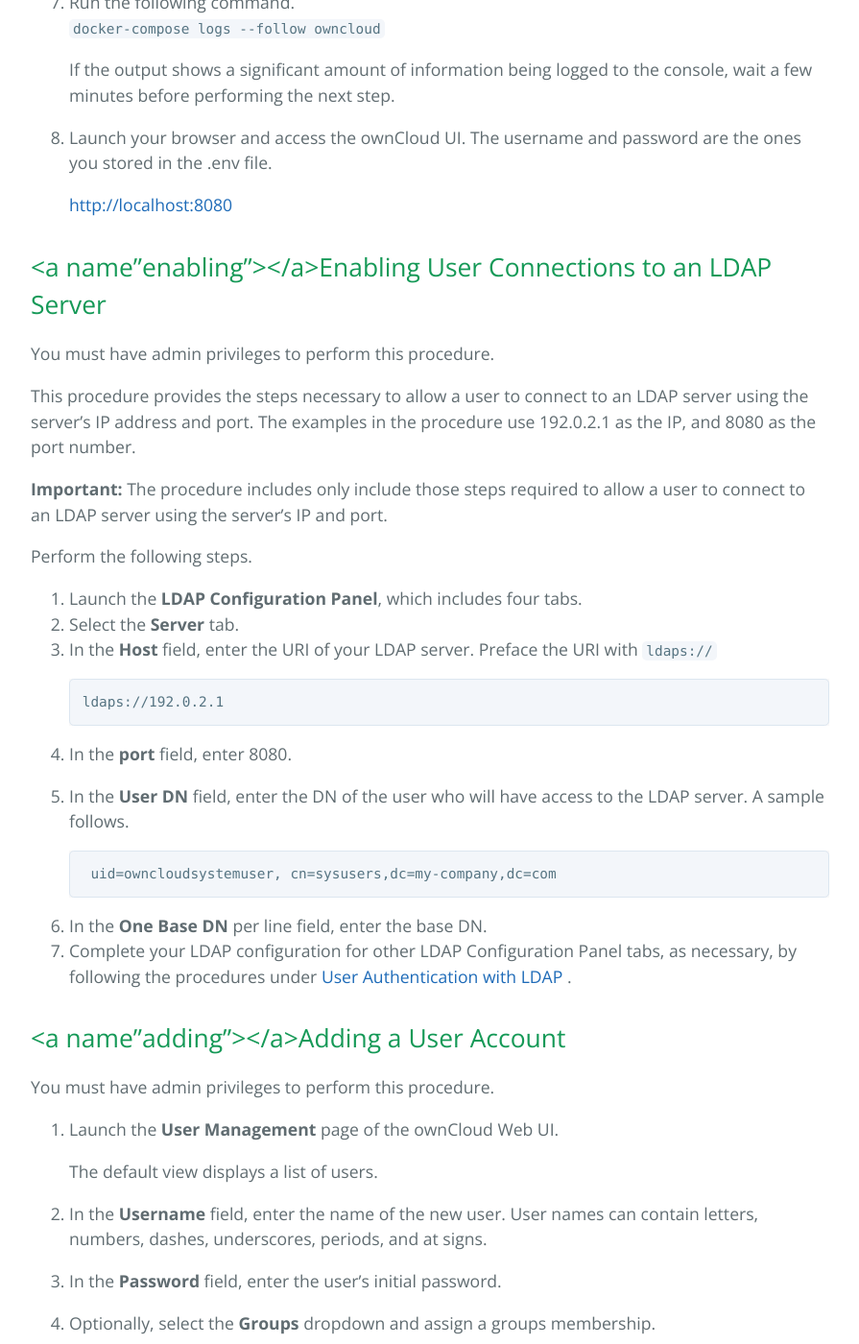
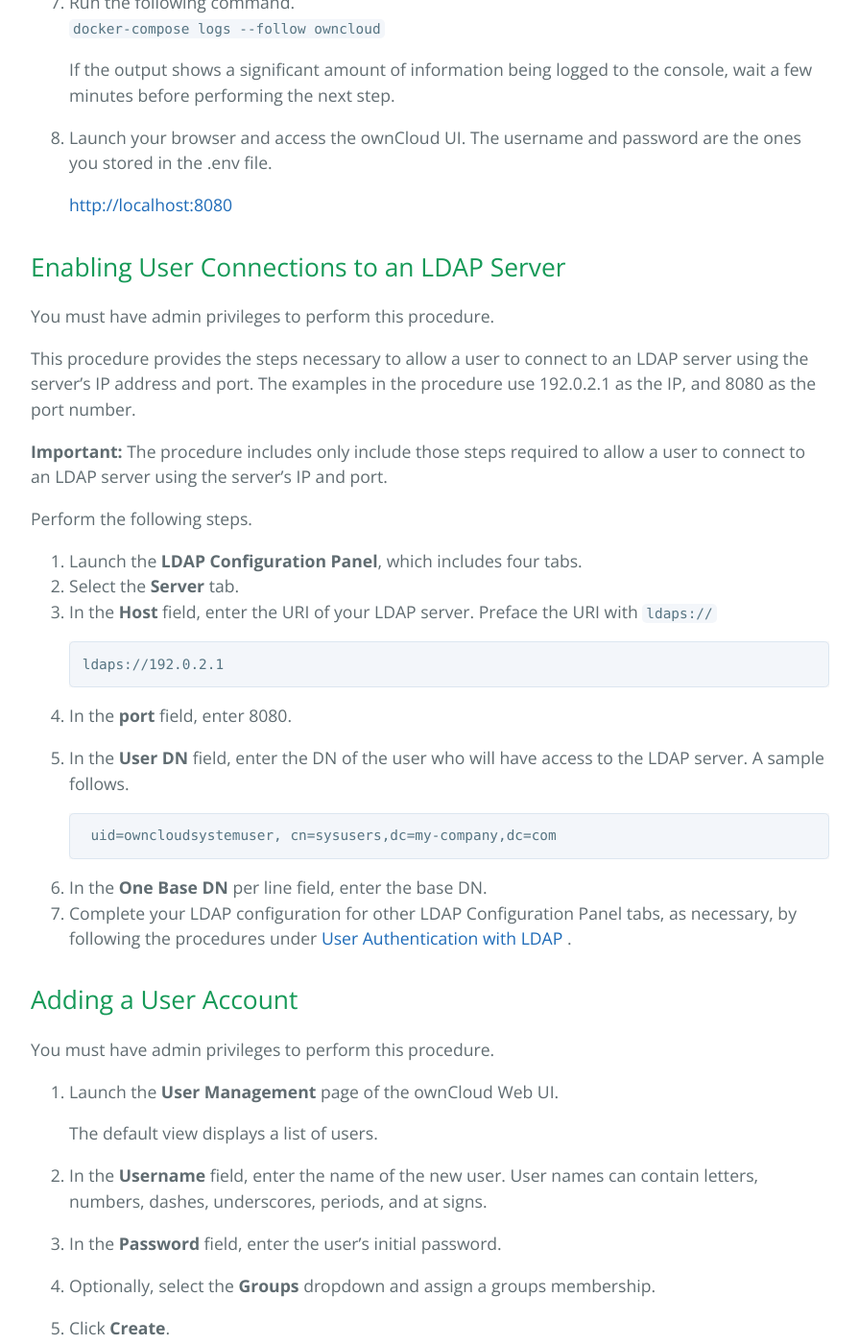
Before and after one commit to nunzy1/github.io, a Jekyll site: the page built from index.md, in a window 1280 px wide and 1400 px high, scrolled down 1953 px. Shown: the whole window at 96% size, without its empty margins (192-1087 px from the left). Built offline with Jekyll 4.4.1, drawn with Linux system fonts in a browser that asks for light colours; our own code applies the rules of GitHub Pages for plain Markdown files; some of the changed text lies outside the part shown.

Commit message:
anchors again

```diff
--- a/index.md
+++ b/index.md
@@ -15,7 +15,7 @@
  - Adding a User Account [adding](#adding)
  - Connecting to ownCloud Using a Browser [connecting](#connecting)
 
-## <a name"install"></a>Installing an ownCloud Server with Docker
+## <a name="install"></a>Installing an ownCloud Server with Docker
 
 
 **Important:** Ensure that you have met the server system requirements, which are documented in the core documentation under [Officially Recommended & Supported Options](https://doc.owncloud.com/server/admin_manual/installation/system_requirements.html).  The section documents [server options](https://doc.owncloud.com/server/admin_manual/installation/system_requirements.html#server) (versions), which ownCloud can add to or change with new releases. The section also provides important notes, deprecations, and [server memory](https://doc.owncloud.com/server/admin_manual/installation/system_requirements.html#memory-requirements) and [database](https://doc.owncloud.com/server/admin_manual/installation/system_requirements.html#database-requirements) requirements.
@@ -64,7 +64,7 @@
 
       [http://localhost:8080](http://localhost:8080/)
 
-## <a name"enabling"></a>Enabling User Connections to an LDAP Server
+## <a name="enabling"></a>Enabling User Connections to an LDAP Server
 You must have admin privileges to perform this procedure.
 
 This procedure provides the steps necessary to allow a user to connect to an LDAP server using the server’s IP address and port.  The examples in the procedure use 192.0.2.1 as the IP, and 8080 as the port number.
@@ -88,7 +88,7 @@
 6. In the **One Base DN** per line field, enter the base DN.
 7. Complete your LDAP configuration for other LDAP Configuration Panel tabs, as necessary, by following the procedures under [User Authentication with LDAP](https://doc.owncloud.com/server/10.1/admin_manual/configuration/user/user_auth_ldap.html) .
 
-## <a name"adding"></a>Adding a User Account
+## <a name="adding"></a>Adding a User Account
 
 You must have admin privileges to perform this procedure.
 
@@ -115,7 +115,7 @@
 8. If you want to assign group admin privileges to your new user, select the **Group Admin for** dropdown.  Group administrators have the rights to create, edit, and delete users in their assigned groups.
 9. Select the **Quota** dropdown to choose a quota other than the default.  The quota is the maximum amount of disk space assigned to the new user.
 
-## <a name"connecting"></a>Connecting to ownCloud Using a Browser
+## <a name="connecting"></a>Connecting to ownCloud Using a Browser
 Perform the following steps to access your ownCloud server.
 
 1. Launch your web browser.  Currently supported browsers include Firefox 14+, Chrome 18+, Safari 5+, and IE11+ (not compatibility mode).
```
